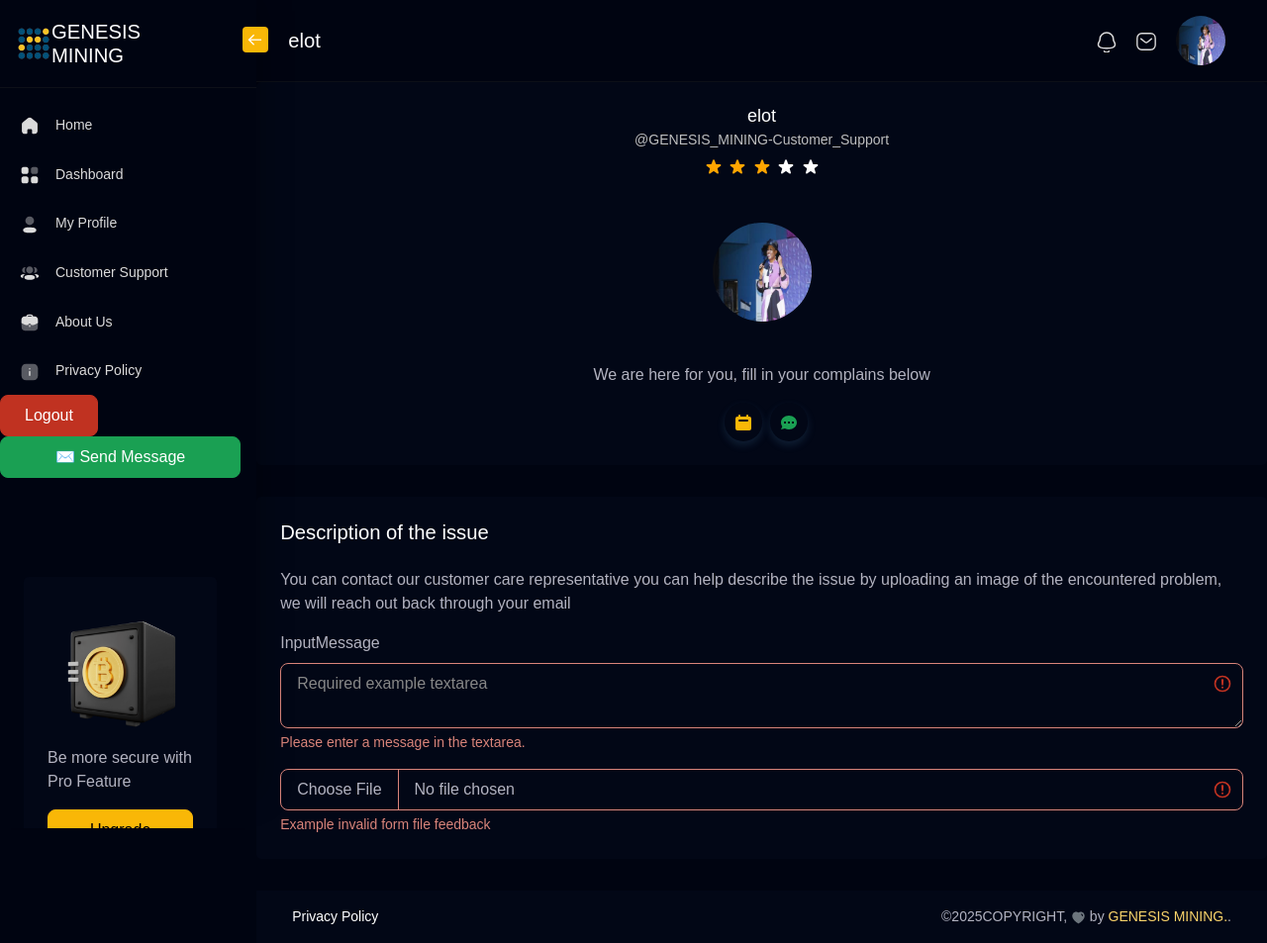
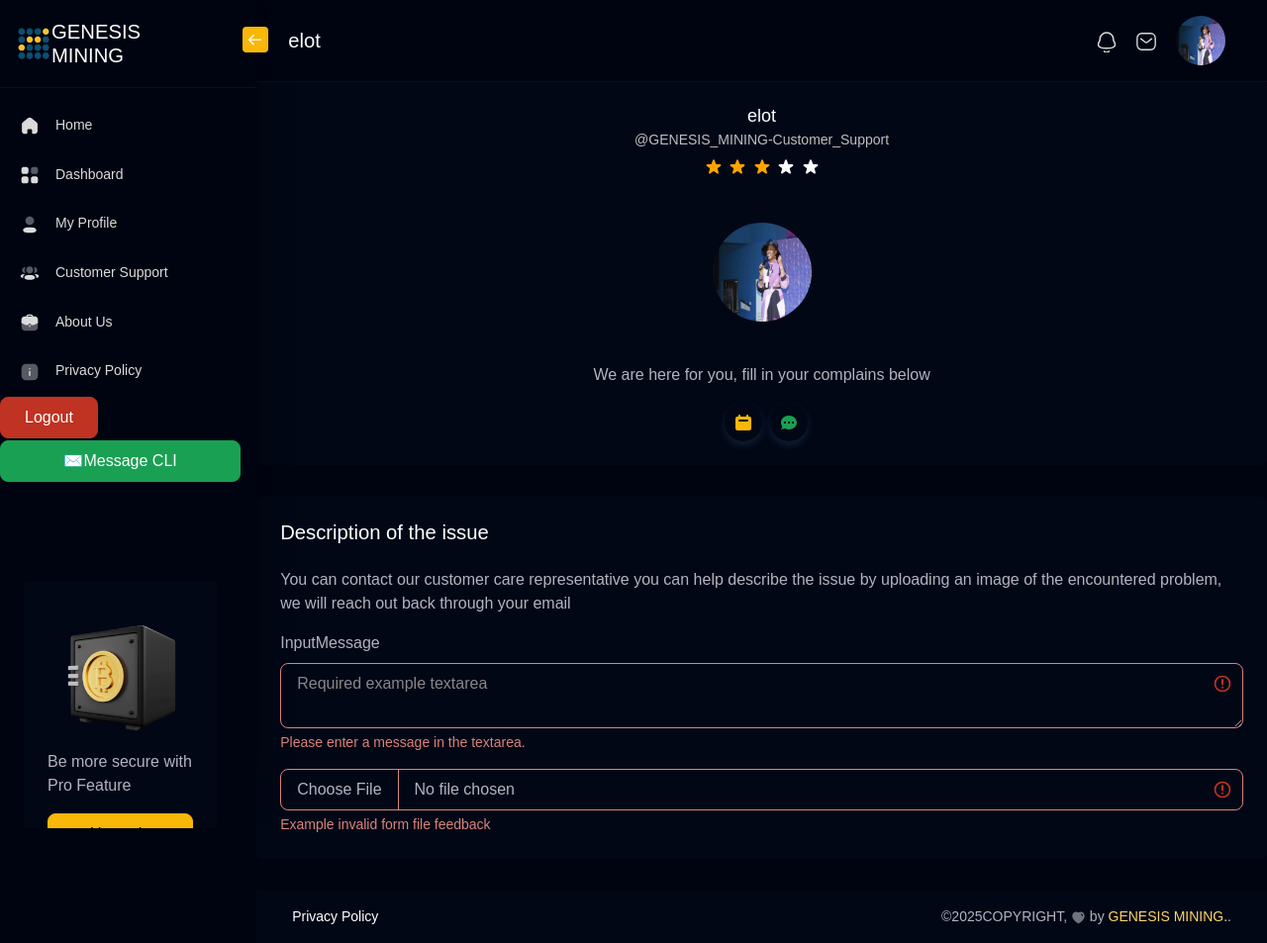
Before and after one commit to GodsplanElot/Bitcoin_mining_BANK, a Django app: page /customer_support/ in a window 1280 px wide. Shown: the whole page at 99% size. Run offline with Django 5.2, Linux system fonts and the light colour scheme; a user stored in the database is signed in; data comes from the database, SQL or seed files in the repository; both versions use the stored data as it was after the commit; some libraries are stand-ins or nearby versions.

Commit message:
Style message btn

```diff
--- a/core/pages/templates/pages/base.html
+++ b/core/pages/templates/pages/base.html
@@ -211,7 +211,7 @@
                     <!-- SIDE NAVBAR BUTTONS -->
 
 
-                    <form action="{% url 'UserApp:logout' %}" method="post" style="display:inline;">
+                    <form action="{% url 'UserApp:logout' %}" method="post" class="nav-item" style="display:inline;">
                       {% csrf_token %}
                       <button type="submit" class="btn btn-danger">Logout</button>
                     </form>
@@ -242,7 +242,7 @@
 
 
             {% if request.user.is_superuser %}
-                <a href="{% url 'support:send_message' %}" class="btn btn-success">✉️ Send Message</a>
+                <a href="{% url 'support:send_message' %}" class="btn btn-success nav-item">✉️Message CLI</a>
             {% endif %}
 
 
```
Also changed, not shown: core/db.sqlite3, core/profile_pictures/_MG_4295.JPG.
